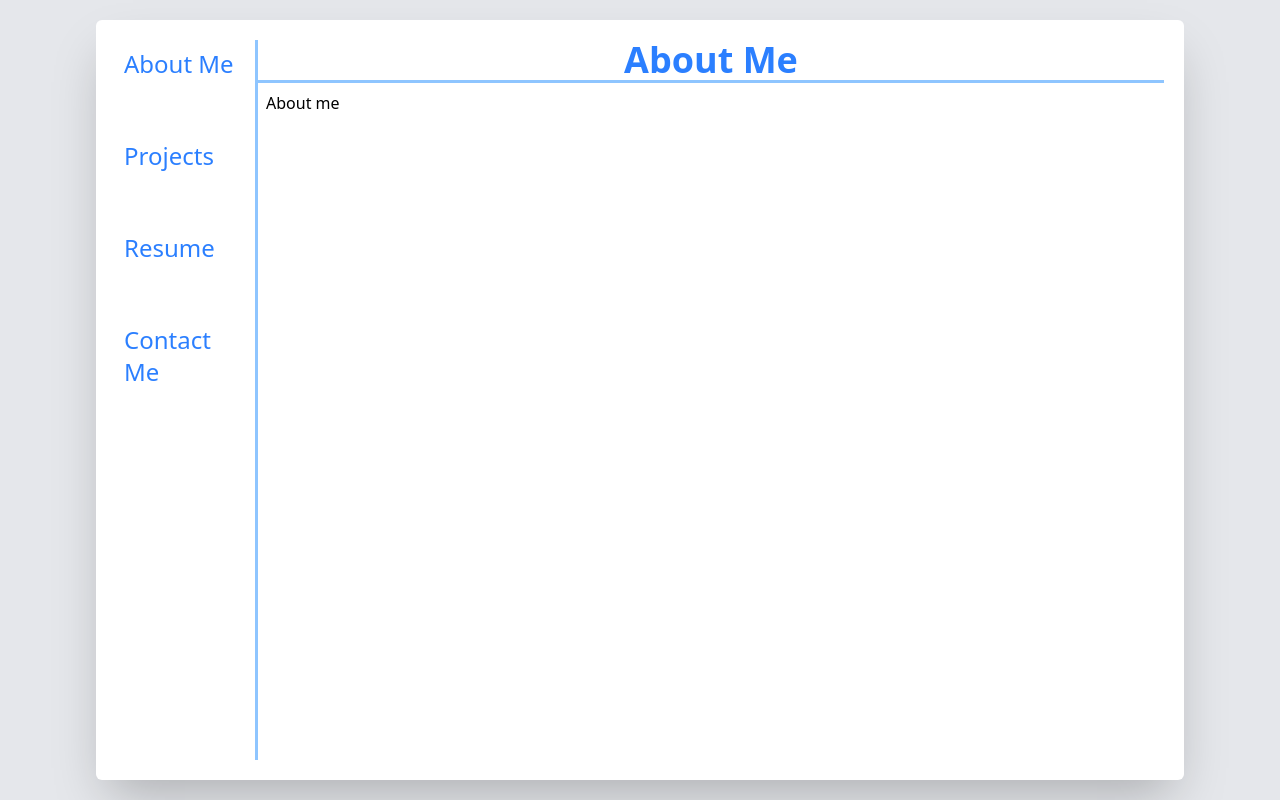
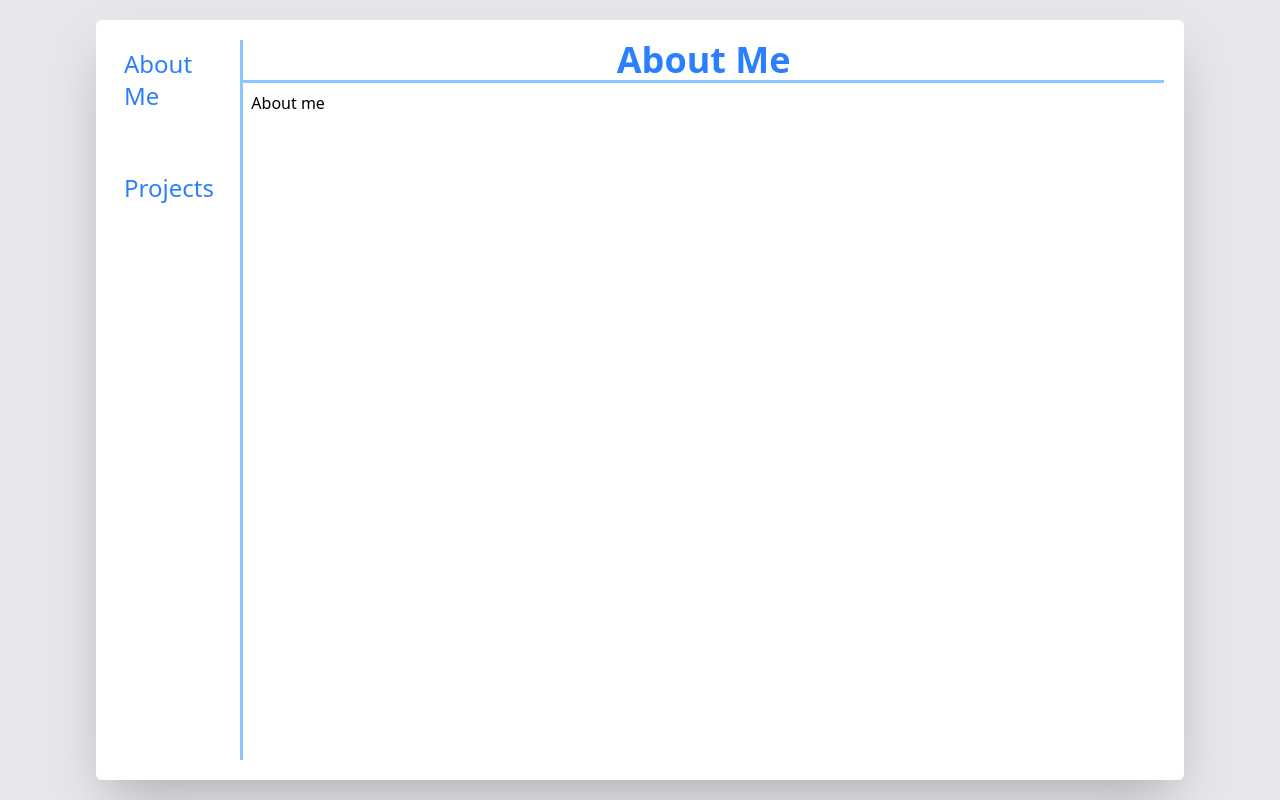
Before and after one commit to TheLuckyman30/portfolio, a React (Vite) app: page / in a window 1280 px wide. Built offline with nearby package versions, Linux system fonts and the light colour scheme.

Commit message:
Removed contact me and resume pages

```diff
--- a/src/App.tsx
+++ b/src/App.tsx
@@ -1,6 +1,6 @@
 import { useState, type JSX } from "react";
 import { MyTextButton, Sidebar } from "./components";
-import { AboutMe, ContactMe, Projects, Resume } from "./pages";
+import { AboutMe, Projects } from "./pages";
 import "./App.css";
 import { ProjPageContextProvider } from "./utils/proj-page-context";
 
@@ -19,11 +19,6 @@ const PAGES: Page[] = [
       </ProjPageContextProvider>
     ),
   },
-  {
-    name: "Resume",
-    element: <Resume />,
-  },
-  { name: "Contact Me", element: <ContactMe /> },
 ];
 
 function App() {
--- a/src/pages/index.ts
+++ b/src/pages/index.ts
@@ -1,4 +1,2 @@
 export { AboutMe } from "./about-me/AboutMe";
-export { ContactMe } from "./contact-me/ContactMe";
 export { Projects } from "./projects/Projects";
-export { Resume } from "./resume/Resume";
--- a/src/pages/resume/Resume.tsx
+++ /dev/null
@@ -1,3 +0,0 @@
-export function Resume() {
-  return <div>Resume</div>;
-}
```
Also changed, not shown: src/components/ContactMe.tsx (renamed from src/pages/contact-me/ContactMe.tsx).
